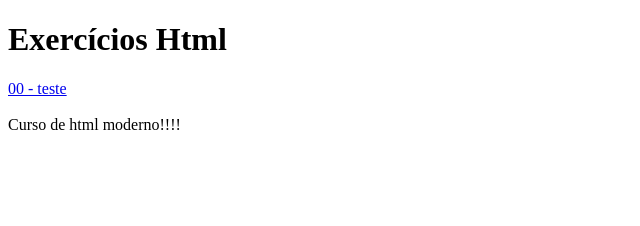
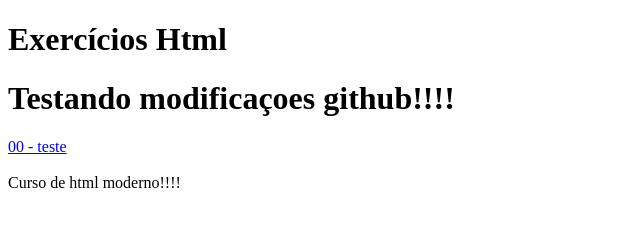
Before and after one commit to diogobeny/projetoaprendizadogithub, a plain HTML site: page index.html in a window 1280 px wide. Shown: the whole page, without its empty margins (0-640 px from the left). Drawn offline with Linux system fonts and the light colour scheme.

Commit message:
acrescentado paragrafo teste de git no index

```diff
--- a/index.html
+++ b/index.html
@@ -9,6 +9,7 @@
 <body>
     <head>
         <h1>Exercícios Html</h1>
+        <h1>Testando modificaçoes github!!!!</h1>
     </head>
     <nav>
         <a href="exercicios/teste.html">00 - teste</a>
```
